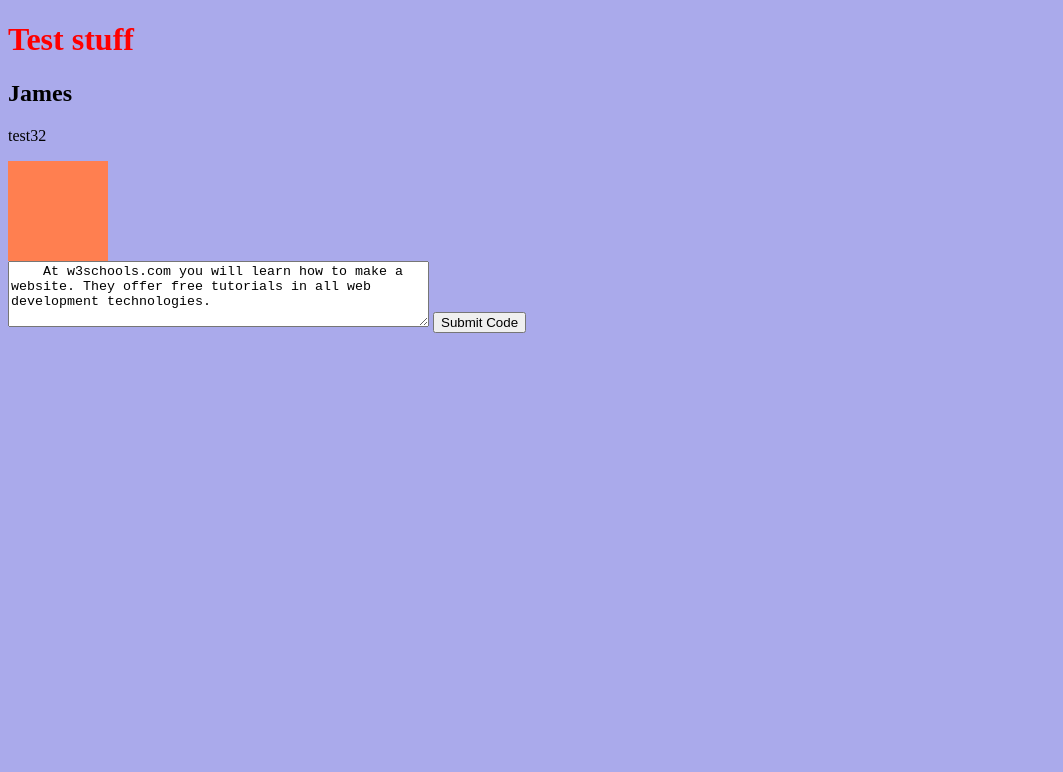
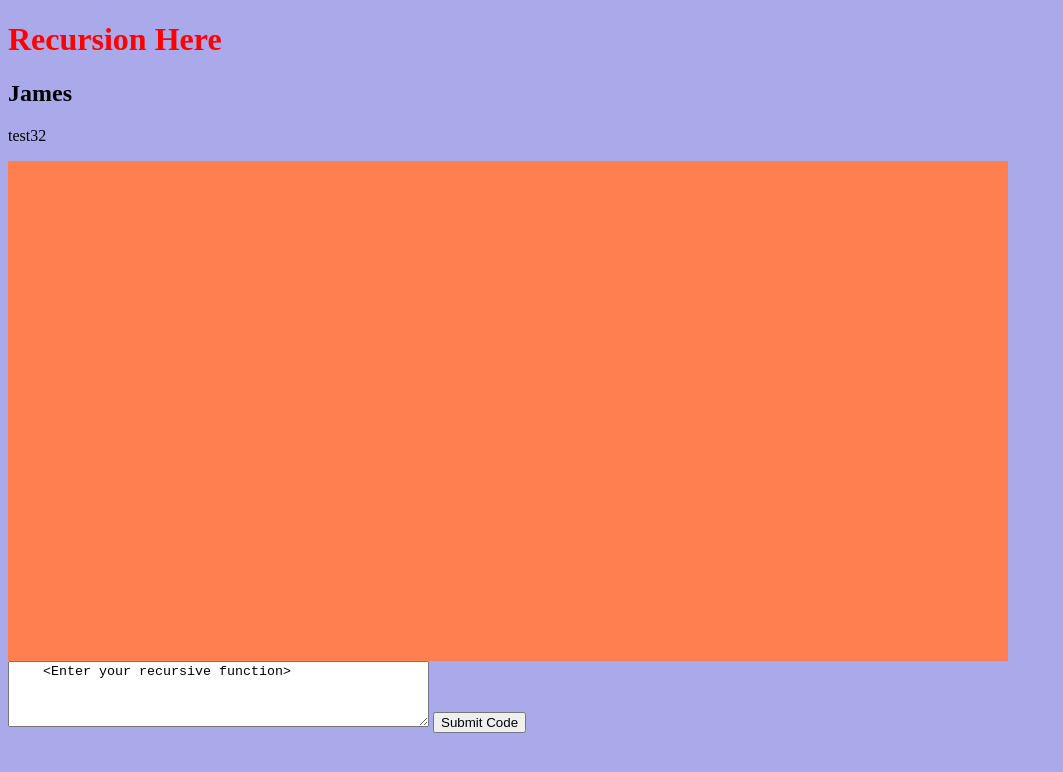
Before and after one commit to James-P-Cross/Recursion_Visualizer, a React app: page / in a window 1280 px wide. Shown: the top 772 px of the page, without its empty margins (0-1063 px from the left). Built offline with nearby package versions, Linux system fonts and the light colour scheme.

Commit message:
Some Algo Notes

```diff
--- a/src/App.jsx
+++ b/src/App.jsx
@@ -5,7 +5,7 @@ class App extends Component {
   render() {
     return (
       <div>
-        <h1>Test stuff</h1>
+        <h1>Recursion Here</h1>
         <CodeForm/>
         <Visual/>
       </div>
@@ -29,7 +29,7 @@ class CodeForm extends Component {
       // {array}
       // {<textarea id="textArea" name="textArea" rows="20" cols="50">
 
-      // </textarea>}
+    // </textarea>}
     );
   }
 }
--- a/src/index.html
+++ b/src/index.html
@@ -11,9 +11,9 @@
 <body>
   <div id="root"></div>
   <div class="box"></div>
-  <form action=""></form>
+  <form action="./api.js"></form>
   <textarea id="textBox" name="textBow" rows="4" cols="50">
-    At w3schools.com you will learn how to make a website. They offer free tutorials in all web development technologies.
+    <Enter your recursive function>
     </textarea>
     <input type="submit" value="Submit Code">
   </form>
--- a/styles.css
+++ b/styles.css
@@ -3,8 +3,8 @@ h1 {
 }
 
 .box {
-    height:100px;
-    width: 100px;
+    height:500px;
+    width: 1000px;
     background-color: coral;
 }
 
```
Also changed, not shown: Algo.js (added, +51 -0 lines), 2 other files (tests, documents, lock files or other folders).
